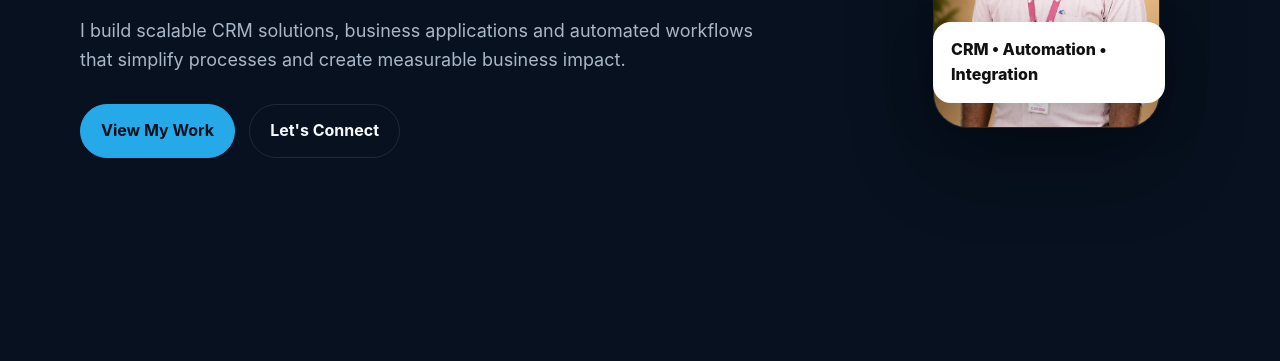
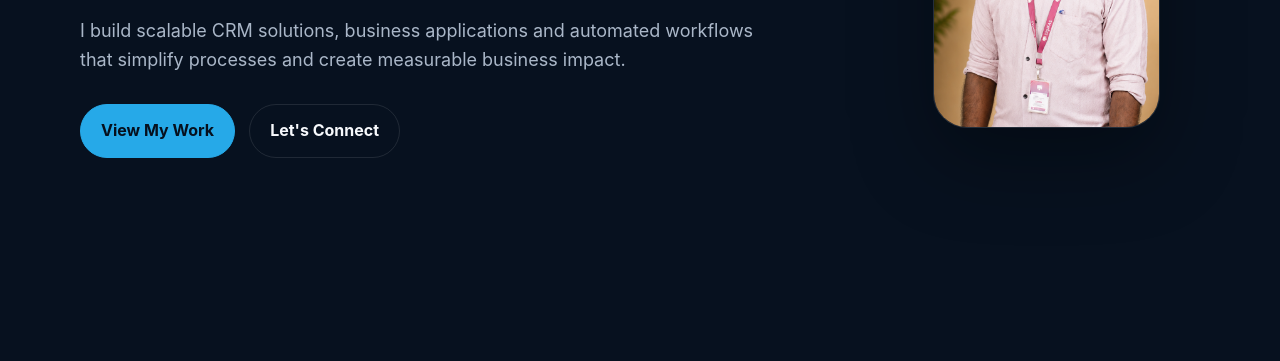
Before and after one commit to venkatakrishnan2902-png/vengatakrishnan-crm.github.io, a plain HTML site: page index.html in a window 1280 px wide. Shown: the part 439-800 px from the top of the page. Drawn offline with Linux system fonts and the light colour scheme.

Commit message:
Update index.html
changes

```diff
--- a/index.html
+++ b/index.html
@@ -489,9 +489,7 @@ footer{
       alt="Vengatakrishnan M"
     >
 
-    <div class="badge">
-      CRM • Automation • Integration
-    </div>
+
 
   </div>
 
```
